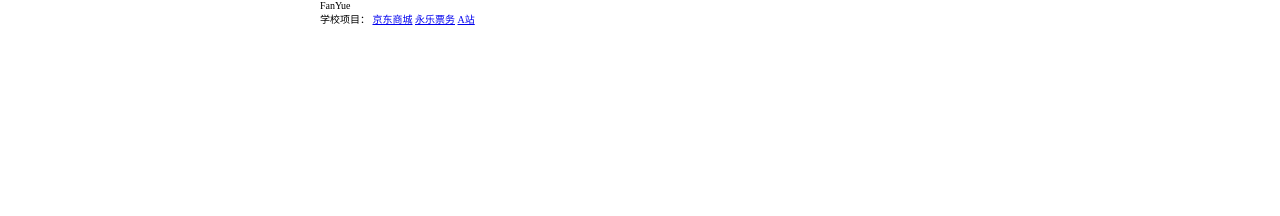
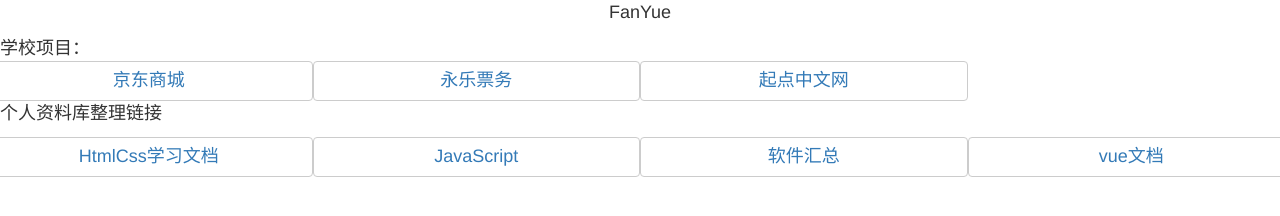
Before and after one commit to fan-yue/fan-yue.github.io, a plain HTML site: page index.html in a window 1280 px wide. Drawn offline with nearby package versions, Linux system fonts and the light colour scheme.

Commit message:
bootstrap 栅格

```diff
--- a/index.css
+++ b/index.css
@@ -2,5 +2,11 @@
     font-size: 62.5%;
 }
 *{
-    margin: 0 auto;padding: 0;max-width: 640px;
+    margin: 0 auto;
+    padding: 0;
+    font-size: 18px;
 }
+.btn{
+    padding: 6px 0;
+    /* bootstrap自带的样式如何修改 */
+}
--- a/index.html
+++ b/index.html
@@ -6,14 +6,25 @@
     <meta http-equiv="X-UA-Compatible" content="ie=edge">
     <title>个人主页</title>
     <link rel="stylesheet" href="./index.css">
+    <link rel="stylesheet" href="https://stackpath.bootstrapcdn.com/bootstrap/3.4.1/css/bootstrap.min.css" integrity="sha384-HSMxcRTRxnN+Bdg0JdbxYKrThecOKuH5zCYotlSAcp1+c8xmyTe9GYg1l9a69psu" crossorigin="anonymous">
 </head>
 <body>
-    FanYue<br>
-    学校项目：
-        <a href="http://fanyue.coding.me/JDpages/">京东商城</a>
-        <a href="http://fanyue.coding.me/Aweb/">永乐票务</a>
-        <a href="http://fanyue.coding.me/YL/">A站</a>
-<!--     专题网站：
+    <p align="center">FanYue</p>
+    <div class="school row">
+        <div class="col-xs-12">学校项目：</div>
+        <div class="col-md-3 col-xs-6 btn btn-default">
+            <a href="https://fan-yue.github.io/DXjd/html/index.html" >京东商城</a>
+        </div>
+        <div class="col-md-3 col-xs-6 btn btn-default">
+            <a href="https://fan-yue.github.io/DXyl/yongle.html" >永乐票务</a>
+        </div>
+        <div class="col-md-3 col-xs-6 btn btn-default">
+            <a href="https://fan-yue.github.io/DXqd/" >起点中文网</a>
+        </div>
+    </div>
+
+    <div>
+<!--    <span>专题网站：</span>
         <a href="http://www.hxzybj.com/special/Python-pc/">1</a>
         <a href="http://m.hxzybj.com/special/Python-pc/">2</a>
         <a href="http://www.hxzybj.com/special/bigdata/">3</a>
@@ -21,5 +32,22 @@
         <a href="http://www.hxzybj.com/special/2018dxs/">5</a>
         <a href="http://www.hxzybj.com/special/tyc">6</a>
         <a href="http://m.hxzybj.com/special/tyc/">7</a> -->
+    </div>
+
+    <div class="word row">
+        <p class="col-xs-12">个人资料库整理链接</p>
+        <div class="col-md-3 col-xs-6 btn btn-default ">
+            <a href="https://fan-yue.github.io/HtmlCss_git/" target="_blank" >HtmlCss学习文档</a>
+        </div>
+        <div class="col-md-3 col-xs-6 btn btn-default">
+            <a href="https://fan-yue.github.io/DocsBCYjs_git/" target="_blank"> JavaScript</a>
+        </div>
+        <div class="col-md-3 col-xs-6 btn btn-default ">
+            <a href="https://fan-yue.github.io/SoftwareGood_git/" target="_blank">软件汇总</a>
+        </div>
+        <div class="col-md-3 col-xs-6 btn btn-default ">
+            <a href="https://fan-yue.github.io/VueDocument_git/" target="_blank" >vue文档</a>
+        </div>
+    </div>
 </body>
 </html>
```
